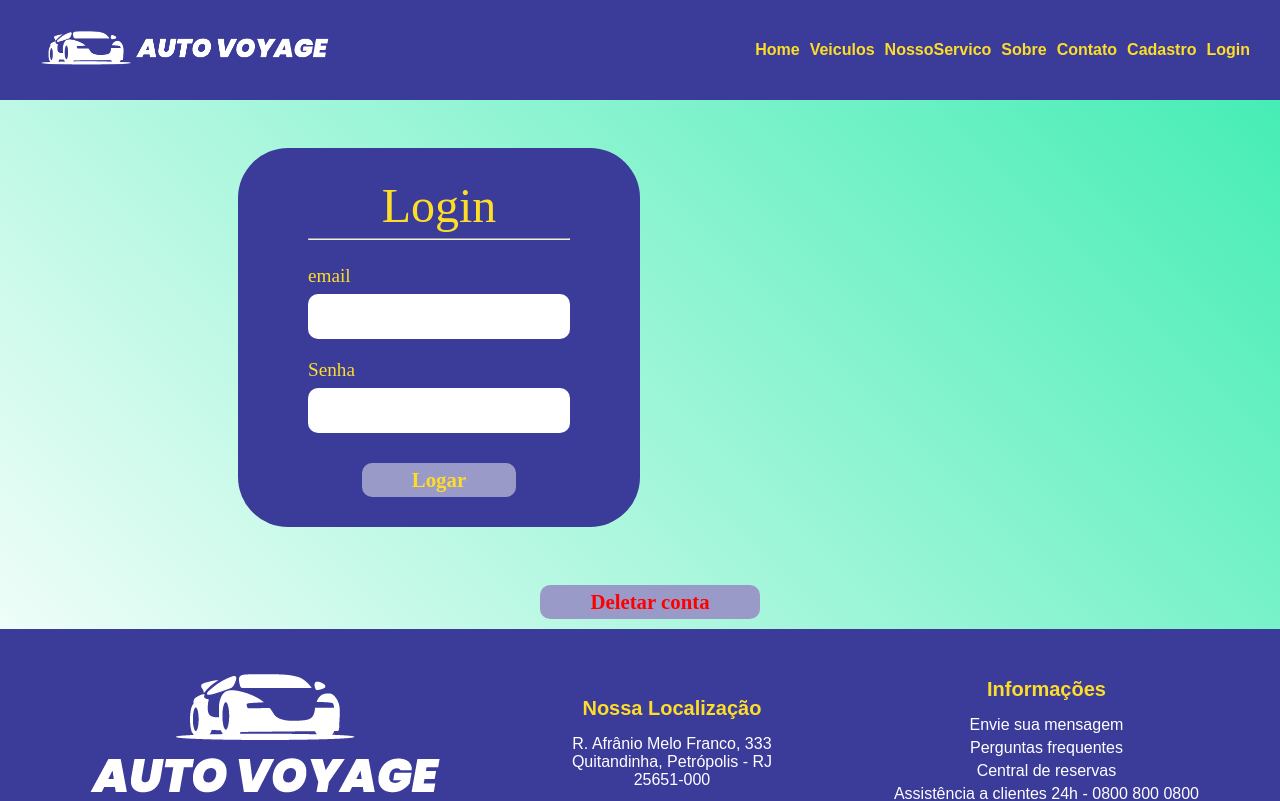
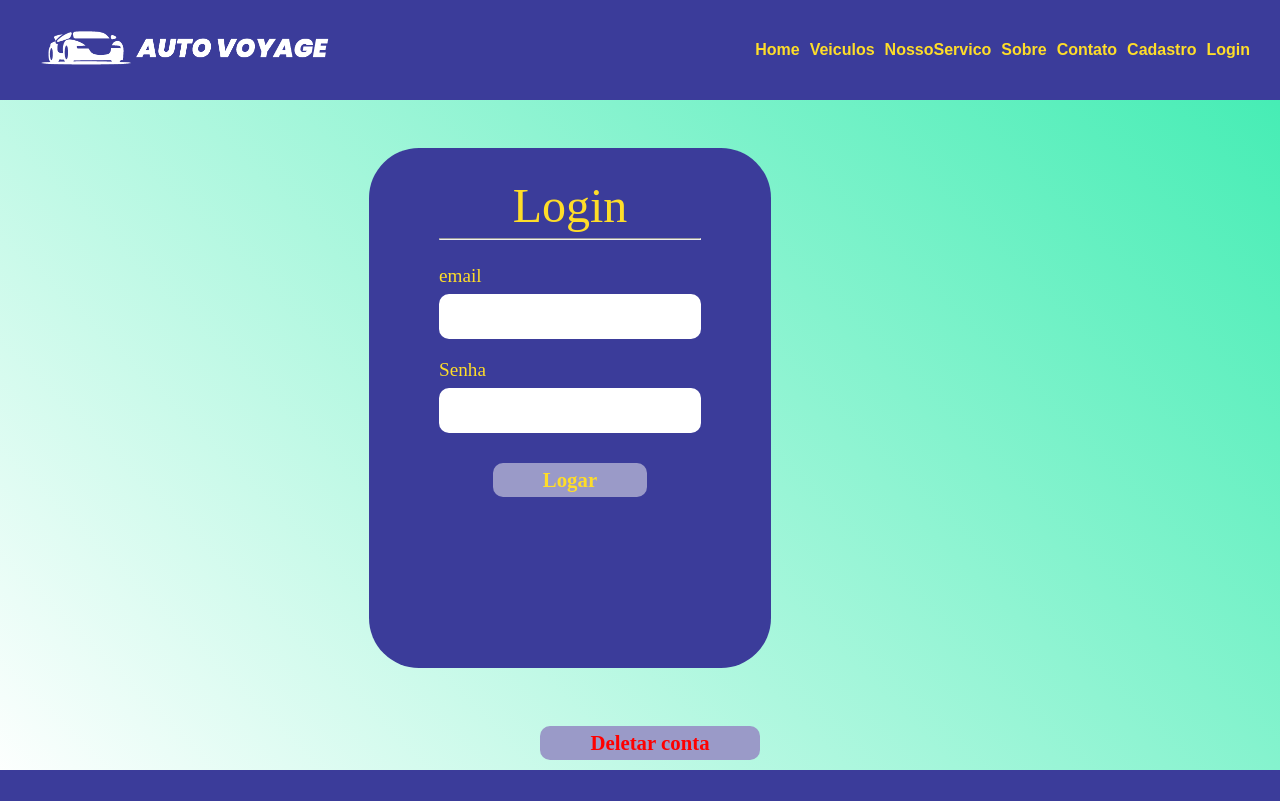
Before and after one commit to vs-costa/projeto_desenvolvimento_web, a React (Vite) app: page /login in a window 1280 px wide. Shown: the top 801 px of the page. Built offline with nearby package versions, Linux system fonts and the light colour scheme.

Commit message:
fix do css de login

```diff
--- a/src/pages/Login/style.css
+++ b/src/pages/Login/style.css
@@ -18,6 +18,8 @@
     background-color: #3B3C9A;
     padding: 30px 70px;
     border-radius: 50px;
+    height: 65vh;
+
 }
 
 .card-post-false h1 {
@@ -36,6 +38,7 @@
     padding: 30px 70px;
     border-radius: 50px;
     visibility: hidden;
+    width: 0;
 }
 
 .card-post-true h1 {
```
